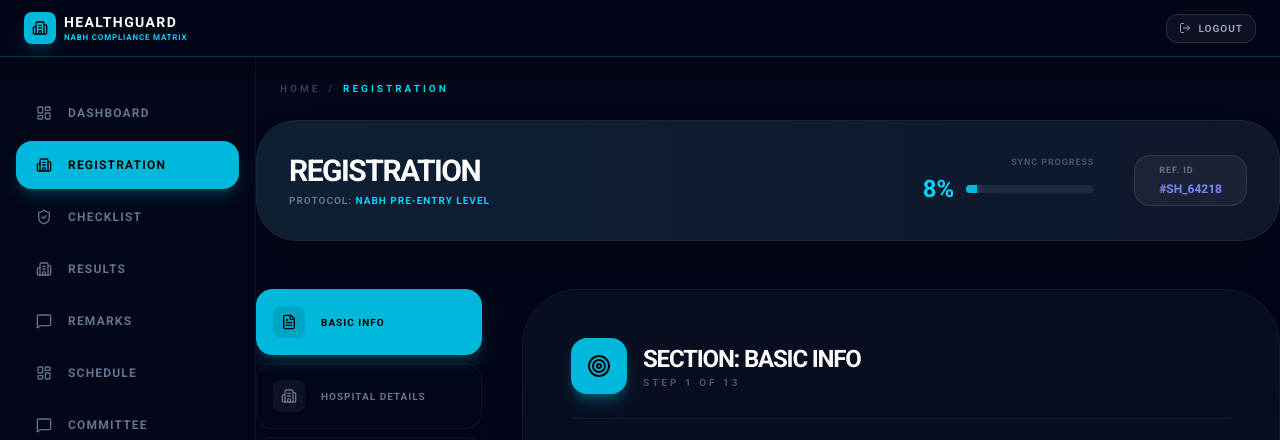
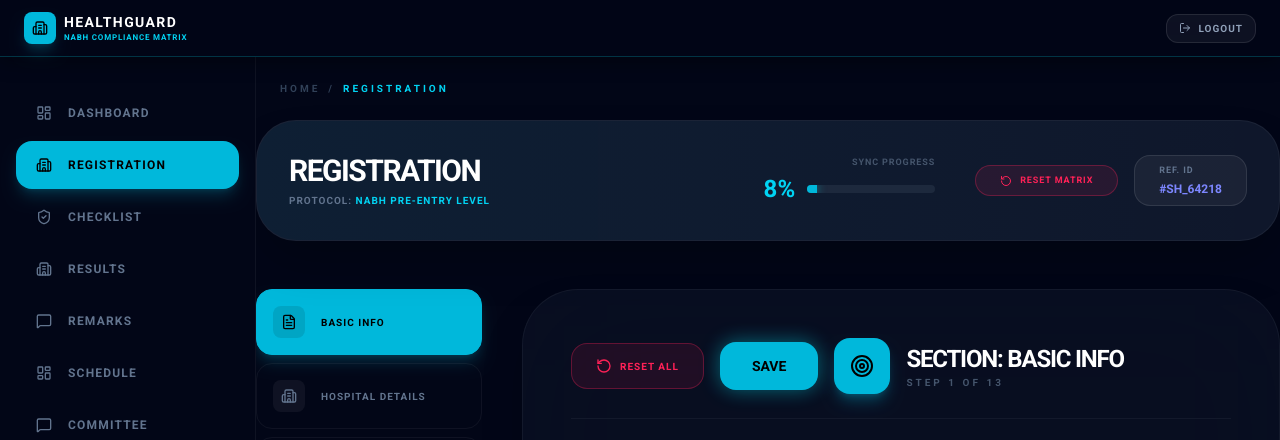
Before and after one commit to Manju1303/NABH, a Next.js app in the folder frontend/: page /dashboard/registration in a window 1280 px wide. Shown: the top 440 px of the page. Built offline with nearby package versions, Linux system fonts and the light colour scheme; no server answers.

Commit message:
feat: Add Global Factory Reset UI and clean local state logic

```diff
--- a/frontend/src/app/dashboard/page.tsx
+++ b/frontend/src/app/dashboard/page.tsx
@@ -143,6 +143,21 @@ export default function HospitalDashboard() {
                <ShieldCheck className="w-4 h-4 text-emerald-500" />
                <span className="text-[10px] font-black text-emerald-500 uppercase tracking-widest">End-to-End Encrypted</span>
             </div>
+            <div className="text-[10px] font-black text-slate-600 uppercase tracking-widest cursor-pointer hover:text-rose-500 transition-colors" onClick={async () => {
+                if(confirm('TOTAL SYSTEM RESET? This will wipe the ENTIRE database and your local data. This cannot be undone.')) {
+                    localStorage.clear();
+                    try {
+                        const res = await fetch('https://nabh-backend.onrender.com/api/system/factory-reset', { method: 'DELETE' });
+                        if(res.ok) alert('System Reset Successful. All data wiped.');
+                        else alert('Remote database reset failed. Please check your internet or contact support.');
+                    } catch(e) {
+                         alert('Remote database reset failed. Local data cleared.');
+                    }
+                    window.location.reload();
+                }
+            }}>
+                Factory Reset System
+            </div>
             <div className="text-[10px] font-black text-slate-600 uppercase tracking-widest">
                 System Version 4.0.2-Stable
             </div>
--- a/frontend/src/app/dashboard/qci-checklist/page.tsx
+++ b/frontend/src/app/dashboard/qci-checklist/page.tsx
@@ -195,7 +195,7 @@ export default function NeonQCIInferenceMatrix() {
                                             className={`w-full text-left p-4 rounded-2xl text-[11px] font-bold transition-all flex items-center justify-between group ${isSelected ? 'bg-cyan-500 text-black shadow-lg shadow-cyan-500/20' : 'text-slate-500 hover:bg-white/5 hover:text-cyan-400'}`}
                                         >
                                             <span className="truncate">{file.name}</span>
-                                            <span className={`text-[9px] tabular-nums font-black ${isSelected ? 'text-black/60' : 'text-slate-800'}`}>{fileAns}/5</span>
+                                            <span className={`text-[9px] tabular-nums font-black ${isSelected ? 'text-black/60' : 'text-slate-800'}`}>{fileAns}/{file.questions.length}</span>
                                         </button>
                                     );
                                 })}
--- a/frontend/src/app/dashboard/registration/page.tsx
+++ b/frontend/src/app/dashboard/registration/page.tsx
@@ -6,7 +6,7 @@ import API_BASE_URL from '@/lib/api';
 import {
   CheckCircle, AlertTriangle, FileText, Building2, Activity, Stethoscope,
   Users, ClipboardList, Zap, HeartPulse, GraduationCap, ShieldCheck,
-  FlaskConical, Award, Bell, ChevronLeft, ChevronRight, Send, Cpu, LayoutDashboard, Target
+  FlaskConical, Award, Bell, ChevronLeft, ChevronRight, Send, Cpu, LayoutDashboard, Target, RotateCcw
 } from 'lucide-react';
 import Link from 'next/link';
 
@@ -204,9 +204,17 @@ export default function ComplianceForm() {
                     </div>
                 </div>
              </div>
-             <div className="hidden sm:block px-6 py-2 bg-white/5 border border-white/10 rounded-2xl">
-                 <p className="text-[9px] font-black text-slate-500 uppercase tracking-widest mb-1">Ref. ID</p>
-                 <p className="text-xs font-black text-indigo-400">#SH_64218</p>
+             <div className="hidden sm:flex items-center gap-4">
+                 <button
+                    onClick={() => { if(confirm('WIPE ALL DATA? This will clear your current form.')) { localStorage.removeItem('hg_reg_form'); window.location.reload(); } }}
+                    className="px-6 py-2 bg-rose-500/10 border border-rose-500/30 text-rose-500 rounded-2xl text-[9px] font-black uppercase tracking-widest hover:bg-rose-500 hover:text-white transition-all flex items-center gap-2"
+                 >
+                    <RotateCcw className="w-3 h-3" /> RESET MATRIX
+                 </button>
+                 <div className="px-6 py-2 bg-white/5 border border-white/10 rounded-2xl">
+                     <p className="text-[9px] font-black text-slate-500 uppercase tracking-widest mb-1">Ref. ID</p>
+                     <p className="text-xs font-black text-indigo-400">#SH_64218</p>
+                 </div>
              </div>
         </div>
       </div>
@@ -259,6 +267,15 @@ export default function ComplianceForm() {
                  {/* Main Input Plate */}
                  <div className="bg-slate-900/50 border border-white/5 rounded-2xl sm:rounded-[56px] p-6 sm:p-12 shadow-2xl relative overflow-hidden backdrop-blur-3xl min-h-[400px] sm:min-h-[500px]">
                     <div className="flex items-center gap-3 sm:gap-4 mb-6 sm:mb-10 pb-4 sm:pb-6 border-b border-white/5">
+                        <button
+                            onClick={() => { if(confirm('FACTORY RESET? All local checklist and dates will be wiped.')) { localStorage.removeItem('hg_qci_responses'); localStorage.removeItem('hg_qci_dates'); window.location.reload(); } }}
+                            className="hidden sm:flex px-6 py-3.5 bg-rose-500/10 border border-rose-500/30 text-rose-500 rounded-2xl font-black text-[10px] tracking-widest hover:bg-rose-500 hover:text-white transition-all items-center gap-2"
+                        >
+                            <RotateCcw className="w-4 h-4" /> RESET ALL
+                        </button>
+                        <button className="hidden sm:block px-8 py-3.5 bg-cyan-500 text-black rounded-2xl font-black text-sm shadow-[0_0_20px_rgba(0,242,255,0.4)] hover:bg-cyan-400 transition-all hover:scale-105">
+                            SAVE
+                        </button>
                         <div className="p-3 sm:p-4 bg-cyan-500 rounded-xl sm:rounded-2xl shadow-lg shadow-cyan-500/30">
                             <Target className="w-6 h-6 text-black" />
                         </div>
```
